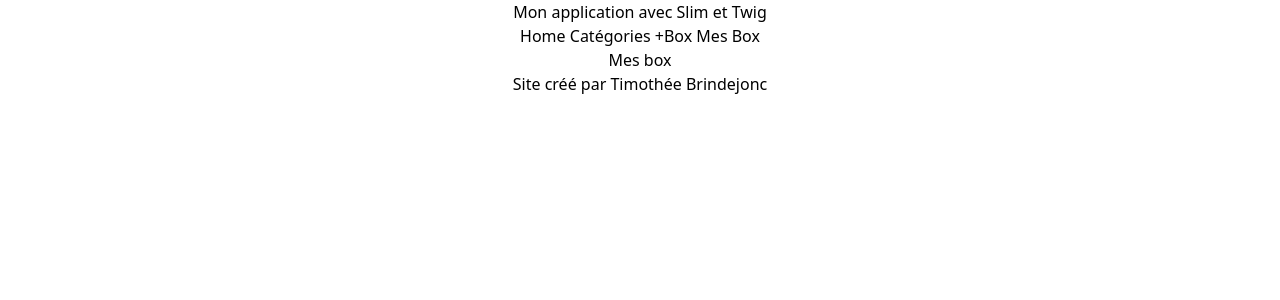
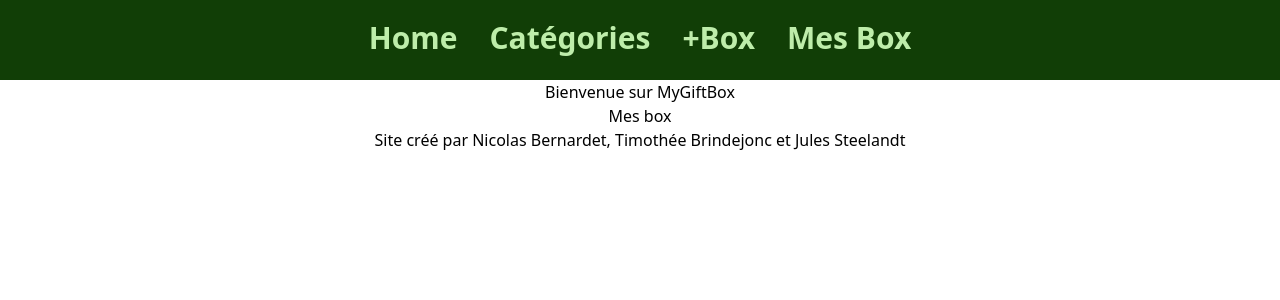
Before and after one commit to Timeuh/MyGiftBox, a PHP site: template appli/src/templates/afficherListBox.twig in a window 1280 px wide. Shown: the top 300 px of the page. Run offline with PHP 8.4, Linux system fonts and the light colour scheme; the template is opened without the code that fills it, so the values that code supplies are empty; some libraries are stand-ins or nearby versions.

Commit message:
style: restyle la navbar

```diff
--- a/appli/public/style/main.css
+++ b/appli/public/style/main.css
@@ -3,5 +3,7 @@
 @tailwind utilities;
 
 @layer components {
-
+    .nav-link {
+        @apply h-full border-b-4 border-green-tea pt-5 border-opacity-0 hover:border-opacity-100 transition
+    }
 }
--- a/appli/public/style/output.css
+++ b/appli/public/style/output.css
@@ -522,6 +522,23 @@ video {
   --tw-backdrop-sepia:  ;
 }
 
+.nav-link {
+  height: 100%;
+  border-bottom-width: 4px;
+  border-color: rgb(190 237 170 / var(--tw-border-opacity));
+  --tw-border-opacity: 0;
+  padding-top: 1.25rem;
+  transition-property: color, background-color, border-color, text-decoration-color, fill, stroke, opacity, box-shadow, transform, filter, -webkit-backdrop-filter;
+  transition-property: color, background-color, border-color, text-decoration-color, fill, stroke, opacity, box-shadow, transform, filter, backdrop-filter;
+  transition-property: color, background-color, border-color, text-decoration-color, fill, stroke, opacity, box-shadow, transform, filter, backdrop-filter, -webkit-backdrop-filter;
+  transition-timing-function: cubic-bezier(0.4, 0, 0.2, 1);
+  transition-duration: 150ms;
+}
+
+.nav-link:hover {
+  --tw-border-opacity: 1;
+}
+
 .block {
   display: block;
 }
@@ -534,12 +551,20 @@ video {
   display: none;
 }
 
+.h-20 {
+  height: 5rem;
+}
+
 .h-screen {
   height: 100vh;
 }
 
 .w-full {
   width: 100%;
+}
+
+.flex-row {
+  flex-direction: row;
 }
 
 .flex-col {
@@ -549,3 +574,36 @@ video {
 .items-center {
   align-items: center;
 }
+
+.justify-center {
+  justify-content: center;
+}
+
+.space-x-8 > :not([hidden]) ~ :not([hidden]) {
+  --tw-space-x-reverse: 0;
+  margin-right: calc(2rem * var(--tw-space-x-reverse));
+  margin-left: calc(2rem * calc(1 - var(--tw-space-x-reverse)));
+}
+
+.bg-dark-tea {
+  --tw-bg-opacity: 1;
+  background-color: rgb(17 62 6 / var(--tw-bg-opacity));
+}
+
+.text-center {
+  text-align: center;
+}
+
+.text-3xl {
+  font-size: 1.875rem;
+  line-height: 2.25rem;
+}
+
+.font-bold {
+  font-weight: 700;
+}
+
+.text-green-tea {
+  --tw-text-opacity: 1;
+  color: rgb(190 237 170 / var(--tw-text-opacity));
+}
--- a/appli/src/templates/layout.twig
+++ b/appli/src/templates/layout.twig
@@ -1,24 +1,26 @@
 <html lang="fr">
 <head>
-    <title>Appli</title>
+    <title>MyGiftBox</title>
     <link rel="stylesheet" href="{{ base_path() }}/style/output.css">
+    <link rel="icon" href="{{ base_path() }}/icon/icon.png">
 </head>
 <body class="h-screen w-full flex flex-col items-center">
+    <nav class="bg-dark-tea w-full h-20 text-green-tea text-center text-3xl font-bold space-x-8 flex flex-row items-center justify-center">
+        <a href="{{ url_for('homePage') }}" class="nav-link">Home</a>
+        <a href="{{ url_for('categories') }}" class="nav-link">Catégories</a>
+        <a href="{{ url_for('newBox') }}" class="nav-link">+Box</a>
+        <a href="{{ url_for('displayBox') }}" class="nav-link">Mes Box</a>
+    </nav>
     <header>
-        <h1>Mon application avec Slim et Twig</h1>
+        <h1>Bienvenue sur MyGiftBox</h1>
     </header>
-    <nav>
-        <a href="{{ url_for('homePage') }}">Home</a>
-        <a href="{{ url_for('categories') }}">Catégories</a>
-        <a href="{{ url_for('newBox') }}">+Box</a>
-        <a href="{{ url_for('displayBox') }}">Mes Box</a>
-    </nav>
+
     <main>
         {% block content %}
         {% endblock %}
     </main>
     <footer>
-        <h3>Site créé par Timothée Brindejonc</h3>
+        <h3>Site créé par Nicolas Bernardet, Timothée Brindejonc et Jules Steelandt</h3>
     </footer>
 </body>
 </html>
```
